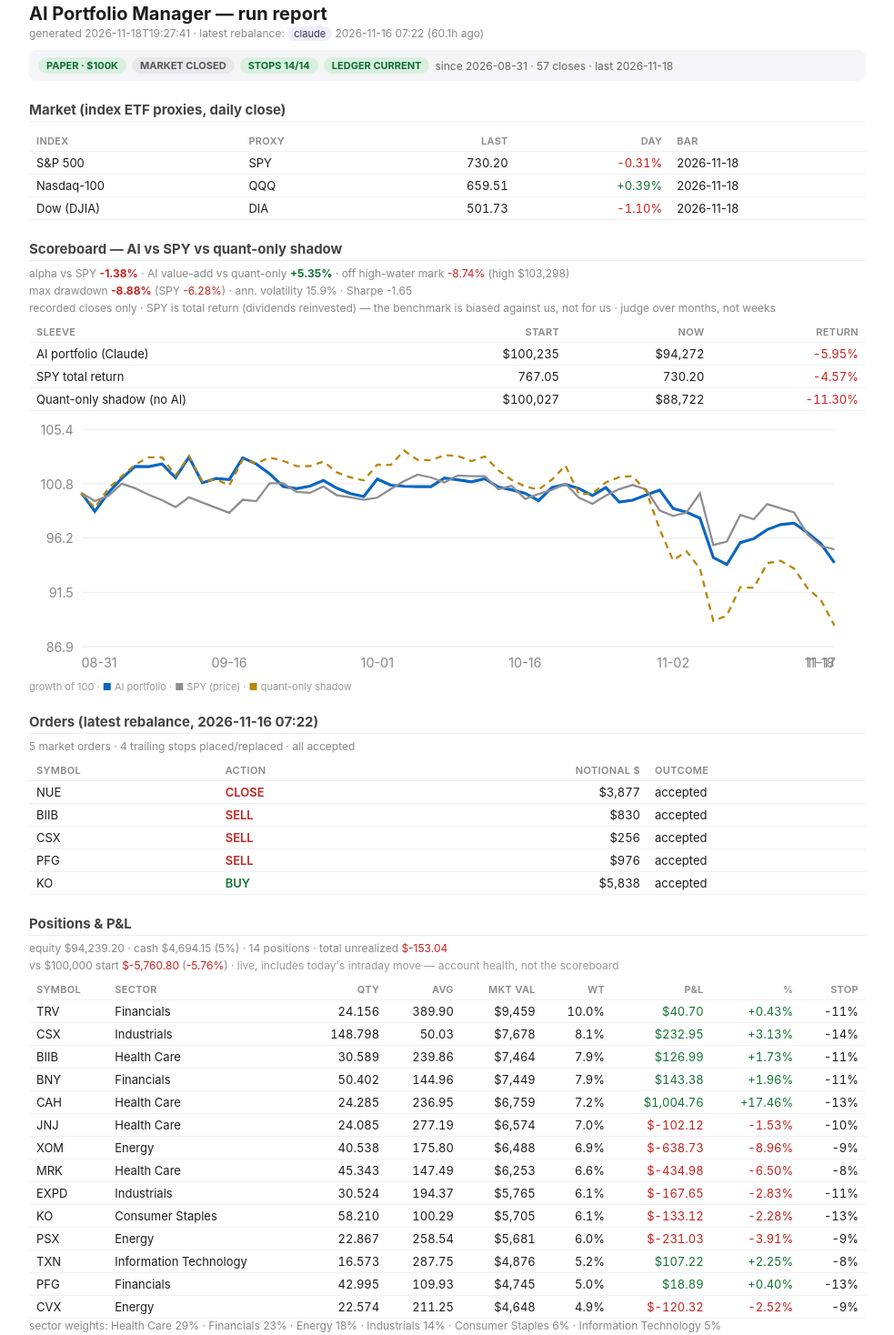
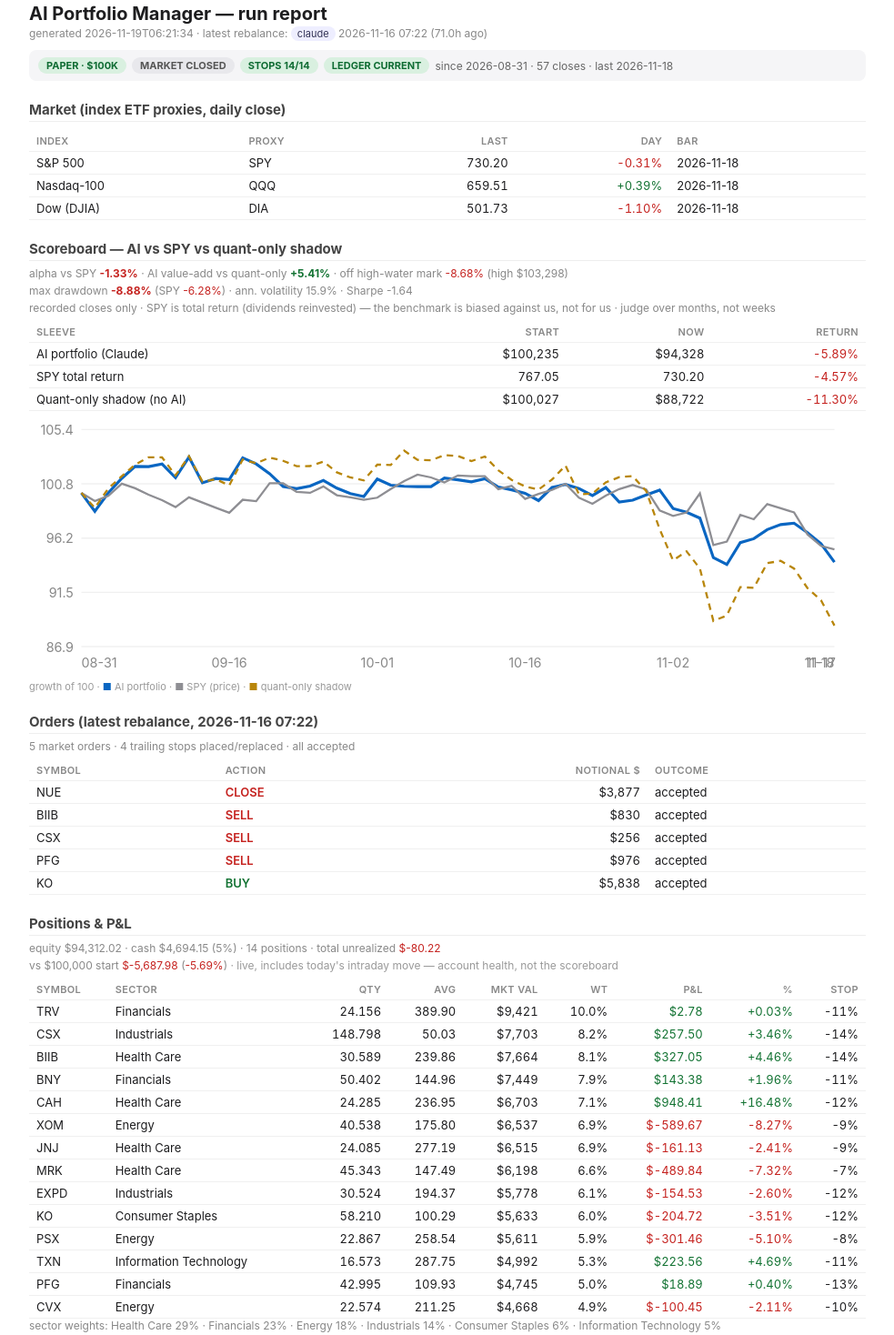
Before and after one commit to dandisto-TC/claude-trading-dashboard, a plain HTML site: page index.html in a window 1280 px wide. Shown: the part 21-1489 px from the top of the page at 91% size, without its empty margins (148-1131 px from the left). Drawn offline with Linux system fonts and the light colour scheme.

Commit message:
dashboard: 2026-11-19 06:21 PST

```diff
--- a/index.html
+++ b/index.html
@@ -32,7 +32,7 @@ svg{width:100%;height:auto;display:block;margin-top:6px}
 pre{font-size:11px;white-space:pre-wrap;word-break:break-word;color:#888;margin:4px 0 0}
 </style></head><body>
 <h1>AI Portfolio Manager &#8212; run report</h1>
-<div class='meta'>generated 2026-11-18T19:27:41 &#183; latest rebalance: <span class='pill'>claude</span> 2026-11-16 07:22 (60.1h ago)</div>
+<div class='meta'>generated 2026-11-19T06:21:34 &#183; latest rebalance: <span class='pill'>claude</span> 2026-11-16 07:22 (71.0h ago)</div>
 <div class='banner'><span class='chip proto'>PAPER &#183; $100K</span><span class='chip preproto'>MARKET CLOSED</span><span class='chip on'>STOPS 14/14</span><span class='chip on'>LEDGER CURRENT</span><span class='bmeta'>since 2026-08-31 &#183; 57 closes &#183; last 2026-11-18</span></div>
 <h2>Market (index ETF proxies, daily close)</h2>
 <div class='tbl'><table><tr><th>Index</th><th>Proxy</th><th class='num'>Last</th><th class='num'>Day</th><th>Bar</th></tr>
@@ -41,11 +41,11 @@ pre{font-size:11px;white-space:pre-wrap;word-break:break-word;color:#888;margin:
 <tr><td>Dow (DJIA)</td><td>DIA</td><td class='num'>501.73</td><td class='num'><span class="neg">-1.10%</span></td><td>2026-11-18</td></tr>
 </table></div>
 <h2>Scoreboard &#8212; AI vs SPY vs quant-only shadow</h2>
-<div class='meta'>alpha vs SPY <b><span class="neg">-1.38%</span></b> &#183; AI value-add vs quant-only <b><span class="pos">+5.35%</span></b> &#183; off high-water mark <span class="neg">-8.74%</span> (high $103,298)</div>
-<div class='meta'>max drawdown <b><span class="neg">-8.88%</span></b> (SPY <span class="neg">-6.28%</span>) &#183; ann. volatility 15.9% &#183; Sharpe -1.65</div>
+<div class='meta'>alpha vs SPY <b><span class="neg">-1.33%</span></b> &#183; AI value-add vs quant-only <b><span class="pos">+5.41%</span></b> &#183; off high-water mark <span class="neg">-8.68%</span> (high $103,298)</div>
+<div class='meta'>max drawdown <b><span class="neg">-8.88%</span></b> (SPY <span class="neg">-6.28%</span>) &#183; ann. volatility 15.9% &#183; Sharpe -1.64</div>
 <div class='meta'>recorded closes only &#183; SPY is total return (dividends reinvested) &#8212; the benchmark is biased against us, not for us &#183; judge over months, not weeks</div>
 <div class='tbl'><table><tr><th>Sleeve</th><th class='num'>Start</th><th class='num'>Now</th><th class='num'>Return</th></tr>
-<tr><td>AI portfolio (Claude)</td><td class='num'>$100,235</td><td class='num'>$94,272</td><td class='num'><span class="neg">-5.95%</span></td></tr>
+<tr><td>AI portfolio (Claude)</td><td class='num'>$100,235</td><td class='num'>$94,328</td><td class='num'><span class="neg">-5.89%</span></td></tr>
 <tr><td>SPY total return</td><td class='num'>767.05</td><td class='num'>730.20</td><td class='num'><span class="neg">-4.57%</span></td></tr>
 <tr><td>Quant-only shadow (no AI)</td><td class='num'>$100,027</td><td class='num'>$88,722</td><td class='num'><span class="neg">-11.30%</span></td></tr>
 </table></div>
@@ -67,7 +67,7 @@ pre{font-size:11px;white-space:pre-wrap;word-break:break-word;color:#888;margin:
 <text x="492.6" y="192" font-size="10" text-anchor="middle" fill="#888">11-02</text>
 <text x="605.7" y="192" font-size="10" text-anchor="middle" fill="#888">11-17</text>
 <text x="616.0" y="192" font-size="10" text-anchor="end" fill="#888">11-18</text>
-<polyline fill="none" stroke="#0a66c2" stroke-width="2.2" points="40.0,58.5 50.3,72.5 60.6,58.4 70.9,47.3 81.1,38.2 91.4,38.3 101.7,36.3 112.0,46.8 122.3,31.1 132.6,50.7 142.9,47.4 153.1,48.3 163.4,31.6 173.7,36.3 184.0,43.8 194.3,53.5 204.6,55.2 214.9,53.2 225.1,48.9 235.4,54.8 245.7,59.0 256.0,61.2 266.3,47.8 276.6,52.5 286.9,53.4 297.1,53.6 307.4,53.6 317.7,47.1 328.0,48.4 338.3,50.0 348.6,47.6 358.9,54.0 369.1,56.1 379.4,58.7 389.7,64.3 400.0,54.3 410.3,52.0 420.6,55.1 430.9,60.5 441.1,54.3 451.4,65.5 461.7,64.0 472.0,60.0 482.3,56.3 492.6,70.4 502.9,73.2 513.1,77.7 523.4,108.0 533.7,113.2 544.0,96.5 554.3,93.5 564.6,86.5 574.9,82.7 585.1,81.6 595.4,88.9 605.7,97.2 616.0,111.9"/>
+<polyline fill="none" stroke="#0a66c2" stroke-width="2.2" points="40.0,58.5 50.3,72.5 60.6,58.4 70.9,47.3 81.1,38.2 91.4,38.3 101.7,36.3 112.0,46.8 122.3,31.1 132.6,50.7 142.9,47.4 153.1,48.3 163.4,31.6 173.7,36.3 184.0,43.8 194.3,53.5 204.6,55.2 214.9,53.2 225.1,48.9 235.4,54.8 245.7,59.0 256.0,61.2 266.3,47.8 276.6,52.5 286.9,53.4 297.1,53.6 307.4,53.6 317.7,47.1 328.0,48.4 338.3,50.0 348.6,47.6 358.9,54.0 369.1,56.1 379.4,58.7 389.7,64.3 400.0,54.3 410.3,52.0 420.6,55.1 430.9,60.5 441.1,54.3 451.4,65.5 461.7,64.0 472.0,60.0 482.3,56.3 492.6,70.4 502.9,73.2 513.1,77.7 523.4,108.0 533.7,113.2 544.0,96.5 554.3,93.5 564.6,86.5 574.9,82.7 585.1,81.6 595.4,88.9 605.7,97.2 616.0,111.4"/>
 <polyline fill="none" stroke="#8e8e93" stroke-width="1.6" points="40.0,58.5 50.3,64.7 60.6,60.7 70.9,51.4 81.1,54.9 91.4,59.8 101.7,64.0 112.0,69.3 122.3,61.8 132.6,65.8 142.9,69.8 153.1,73.7 163.4,63.7 173.7,64.8 184.0,51.0 194.3,51.1 204.6,57.6 214.9,58.4 225.1,53.5 235.4,60.2 245.7,61.9 256.0,63.7 266.3,62.1 276.6,55.5 286.9,49.4 297.1,44.5 307.4,46.6 317.7,50.5 328.0,45.1 338.3,45.6 348.6,45.7 358.9,55.6 369.1,53.0 379.4,63.0 389.7,59.2 400.0,56.2 410.3,51.5 420.6,62.2 430.9,66.8 441.1,60.5 451.4,55.5 461.7,52.4 472.0,55.8 482.3,71.8 492.6,76.0 502.9,73.4 513.1,58.8 523.4,98.4 533.7,95.7 544.0,75.3 554.3,78.6 564.6,67.0 574.9,70.2 585.1,73.4 595.4,90.2 605.7,99.0 616.0,101.6"/>
 <polyline fill="none" stroke="#b8860b" stroke-width="1.6" stroke-dasharray="5,4" points="40.0,58.5 50.3,69.9 60.6,55.0 70.9,45.7 81.1,36.8 91.4,31.2 101.7,31.3 112.0,45.0 122.3,30.4 132.6,49.8 142.9,48.0 153.1,52.7 163.4,32.9 173.7,35.8 184.0,31.4 194.3,33.9 204.6,38.0 214.9,37.9 225.1,34.5 235.4,42.7 245.7,46.6 256.0,48.9 266.3,36.8 276.6,37.1 286.9,26.1 297.1,33.2 307.4,33.5 317.7,29.5 328.0,30.2 338.3,34.1 348.6,30.6 358.9,41.1 369.1,48.5 379.4,53.5 389.7,55.9 400.0,48.2 410.3,37.5 420.6,59.5 430.9,59.0 441.1,50.4 451.4,46.4 461.7,45.6 472.0,57.0 482.3,86.1 492.6,110.1 502.9,103.1 513.1,116.3 523.4,156.4 533.7,152.2 544.0,130.5 554.3,131.1 564.6,112.2 574.9,110.4 585.1,116.3 595.4,131.3 605.7,140.5 616.0,159.9"/>
 </svg>
@@ -82,23 +82,23 @@ pre{font-size:11px;white-space:pre-wrap;word-break:break-word;color:#888;margin:
 <tr><td>KO</td><td class='buy'>BUY</td><td class='num'>$5,838</td><td>accepted</td></tr>
 </table></div>
 <h2>Positions &amp; P&amp;L</h2>
-<div class='meta'>equity $94,239.20 &#183; cash $4,694.15 (5%) &#183; 14 positions &#183; total unrealized <span class="neg">$-153.04</span></div>
-<div class='meta'>vs $100,000 start <span class="neg">$-5,760.80</span> (<span class="neg">-5.76%</span>) <span style='color:#999'>&#183; live, includes today's intraday move &#8212; account health, not the scoreboard</span></div>
+<div class='meta'>equity $94,312.02 &#183; cash $4,694.15 (5%) &#183; 14 positions &#183; total unrealized <span class="neg">$-80.22</span></div>
+<div class='meta'>vs $100,000 start <span class="neg">$-5,687.98</span> (<span class="neg">-5.69%</span>) <span style='color:#999'>&#183; live, includes today's intraday move &#8212; account health, not the scoreboard</span></div>
 <div class='tbl'><table><tr><th>Symbol</th><th>Sector</th><th class='num'>Qty</th><th class='num'>Avg</th><th class='num'>Mkt val</th><th class='num'>Wt</th><th class='num'>P&amp;L</th><th class='num'>%</th><th class='num'>Stop</th></tr>
-<tr><td>TRV</td><td>Financials</td><td class='num'>24.156</td><td class='num'>389.90</td><td class='num'>$9,459</td><td class='num'>10.0%</td><td class='num'><span class="pos">$40.70</span></td><td class='num'><span class="pos">+0.43%</span></td><td class='num'>-11%</td></tr>
-<tr><td>CSX</td><td>Industrials</td><td class='num'>148.798</td><td class='num'>50.03</td><td class='num'>$7,678</td><td class='num'>8.1%</td><td class='num'><span class="pos">$232.95</span></td><td class='num'><span class="pos">+3.13%</span></td><td class='num'>-14%</td></tr>
-<tr><td>BIIB</td><td>Health Care</td><td class='num'>30.589</td><td class='num'>239.86</td><td class='num'>$7,464</td><td class='num'>7.9%</td><td class='num'><span class="pos">$126.99</span></td><td class='num'><span class="pos">+1.73%</span></td><td class='num'>-11%</td></tr>
+<tr><td>TRV</td><td>Financials</td><td class='num'>24.156</td><td class='num'>389.90</td><td class='num'>$9,421</td><td class='num'>10.0%</td><td class='num'><span class="pos">$2.78</span></td><td class='num'><span class="pos">+0.03%</span></td><td class='num'>-11%</td></tr>
+<tr><td>CSX</td><td>Industrials</td><td class='num'>148.798</td><td class='num'>50.03</td><td class='num'>$7,703</td><td class='num'>8.2%</td><td class='num'><span class="pos">$257.50</span></td><td class='num'><span class="pos">+3.46%</span></td><td class='num'>-14%</td></tr>
+<tr><td>BIIB</td><td>Health Care</td><td class='num'>30.589</td><td class='num'>239.86</td><td class='num'>$7,664</td><td class='num'>8.1%</td><td class='num'><span class="pos">$327.05</span></td><td class='num'><span class="pos">+4.46%</span></td><td class='num'>-14%</td></tr>
 <tr><td>BNY</td><td>Financials</td><td class='num'>50.402</td><td class='num'>144.96</td><td class='num'>$7,449</td><td class='num'>7.9%</td><td class='num'><span class="pos">$143.38</span></td><td class='num'><span class="pos">+1.96%</span></td><td class='num'>-11%</td></tr>
-<tr><td>CAH</td><td>Health Care</td><td class='num'>24.285</td><td class='num'>236.95</td><td class='num'>$6,759</td><td class='num'>7.2%</td><td class='num'><span class="pos">$1,004.76</span></td><td class='num'><span class="pos">+17.46%</span></td><td class='num'>-13%</td></tr>
-<tr><td>JNJ</td><td>Health Care</td><td class='num'>24.085</td><td class='num'>277.19</td><td class='num'>$6,574</td><td class='num'>7.0%</td><td class='num'><span class="neg">$-102.12</span></td><td class='num'><span class="neg">-1.53%</span></td><td class='num'>-10%</td></tr>
-<tr><td>XOM</td><td>Energy</td><td class='num'>40.538</td><td class='num'>175.80</td><td class='num'>$6,488</td><td class='num'>6.9%</td><td class='num'><span class="neg">$-638.73</span></td><td class='num'><span class="neg">-8.96%</span></td><td class='num'>-9%</td></tr>
-<tr><td>MRK</td><td>Health Care</td><td class='num'>45.343</td><td class='num'>147.49</td><td class='num'>$6,253</td><td class='num'>6.6%</td><td class='num'><span class="neg">$-434.98</span></td><td class='num'><span class="neg">-6.50%</span></td><td class='num'>-8%</td></tr>
-<tr><td>EXPD</td><td>Industrials</td><td class='num'>30.524</td><td class='num'>194.37</td><td class='num'>$5,765</td><td class='num'>6.1%</td><td class='num'><span class="neg">$-167.65</span></td><td class='num'><span class="neg">-2.83%</span></td><td class='num'>-11%</td></tr>
-<tr><td>KO</td><td>Consumer Staples</td><td class='num'>58.210</td><td class='num'>100.29</td><td class='num'>$5,705</td><td class='num'>6.1%</td><td class='num'><span class="neg">$-133.12</span></td><td class='num'><span class="neg">-2.28%</span></td><td class='num'>-13%</td></tr>
-<tr><td>PSX</td><td>Energy</td><td class='num'>22.867</td><td class='num'>258.54</td><td class='num'>$5,681</td><td class='num'>6.0%</td><td class='num'><span class="neg">$-231.03</span></td><td class='num'><span class="neg">-3.91%</span></td><td class='num'>-9%</td></tr>
-<tr><td>TXN</td><td>Information Technology</td><td class='num'>16.573</td><td class='num'>287.75</td><td class='num'>$4,876</td><td class='num'>5.2%</td><td class='num'><span class="pos">$107.22</span></td><td class='num'><span class="pos">+2.25%</span></td><td class='num'>-8%</td></tr>
+<tr><td>CAH</td><td>Health Care</td><td class='num'>24.285</td><td class='num'>236.95</td><td class='num'>$6,703</td><td class='num'>7.1%</td><td class='num'><span class="pos">$948.41</span></td><td class='num'><span class="pos">+16.48%</span></td><td class='num'>-12%</td></tr>
+<tr><td>XOM</td><td>Energy</td><td class='num'>40.538</td><td class='num'>175.80</td><td class='num'>$6,537</td><td class='num'>6.9%</td><td class='num'><span class="neg">$-589.67</span></td><td class='num'><span class="neg">-8.27%</span></td><td class='num'>-9%</td></tr>
+<tr><td>JNJ</td><td>Health Care</td><td class='num'>24.085</td><td class='num'>277.19</td><td class='num'>$6,515</td><td class='num'>6.9%</td><td class='num'><span class="neg">$-161.13</span></td><td class='num'><span class="neg">-2.41%</span></td><td class='num'>-9%</td></tr>
+<tr><td>MRK</td><td>Health Care</td><td class='num'>45.343</td><td class='num'>147.49</td><td class='num'>$6,198</td><td class='num'>6.6%</td><td class='num'><span class="neg">$-489.84</span></td><td class='num'><span class="neg">-7.32%</span></td><td class='num'>-7%</td></tr>
+<tr><td>EXPD</td><td>Industrials</td><td class='num'>30.524</td><td class='num'>194.37</td><td class='num'>$5,778</td><td class='num'>6.1%</td><td class='num'><span class="neg">$-154.53</span></td><td class='num'><span class="neg">-2.60%</span></td><td class='num'>-12%</td></tr>
+<tr><td>KO</td><td>Consumer Staples</td><td class='num'>58.210</td><td class='num'>100.29</td><td class='num'>$5,633</td><td class='num'>6.0%</td><td class='num'><span class="neg">$-204.72</span></td><td class='num'><span class="neg">-3.51%</span></td><td class='num'>-12%</td></tr>
+<tr><td>PSX</td><td>Energy</td><td class='num'>22.867</td><td class='num'>258.54</td><td class='num'>$5,611</td><td class='num'>5.9%</td><td class='num'><span class="neg">$-301.46</span></td><td class='num'><span class="neg">-5.10%</span></td><td class='num'>-8%</td></tr>
+<tr><td>TXN</td><td>Information Technology</td><td class='num'>16.573</td><td class='num'>287.75</td><td class='num'>$4,992</td><td class='num'>5.3%</td><td class='num'><span class="pos">$223.56</span></td><td class='num'><span class="pos">+4.69%</span></td><td class='num'>-11%</td></tr>
 <tr><td>PFG</td><td>Financials</td><td class='num'>42.995</td><td class='num'>109.93</td><td class='num'>$4,745</td><td class='num'>5.0%</td><td class='num'><span class="pos">$18.89</span></td><td class='num'><span class="pos">+0.40%</span></td><td class='num'>-13%</td></tr>
-<tr><td>CVX</td><td>Energy</td><td class='num'>22.574</td><td class='num'>211.25</td><td class='num'>$4,648</td><td class='num'>4.9%</td><td class='num'><span class="neg">$-120.32</span></td><td class='num'><span class="neg">-2.52%</span></td><td class='num'>-9%</td></tr>
+<tr><td>CVX</td><td>Energy</td><td class='num'>22.574</td><td class='num'>211.25</td><td class='num'>$4,668</td><td class='num'>4.9%</td><td class='num'><span class="neg">$-100.45</span></td><td class='num'><span class="neg">-2.11%</span></td><td class='num'>-10%</td></tr>
 </table></div>
 <div class='meta'>sector weights: Health Care 29% &#183; Financials 23% &#183; Energy 18% &#183; Industrials 14% &#183; Consumer Staples 6% &#183; Information Technology 5%</div>
 <h2>Stops &amp; guardrails</h2>
```
